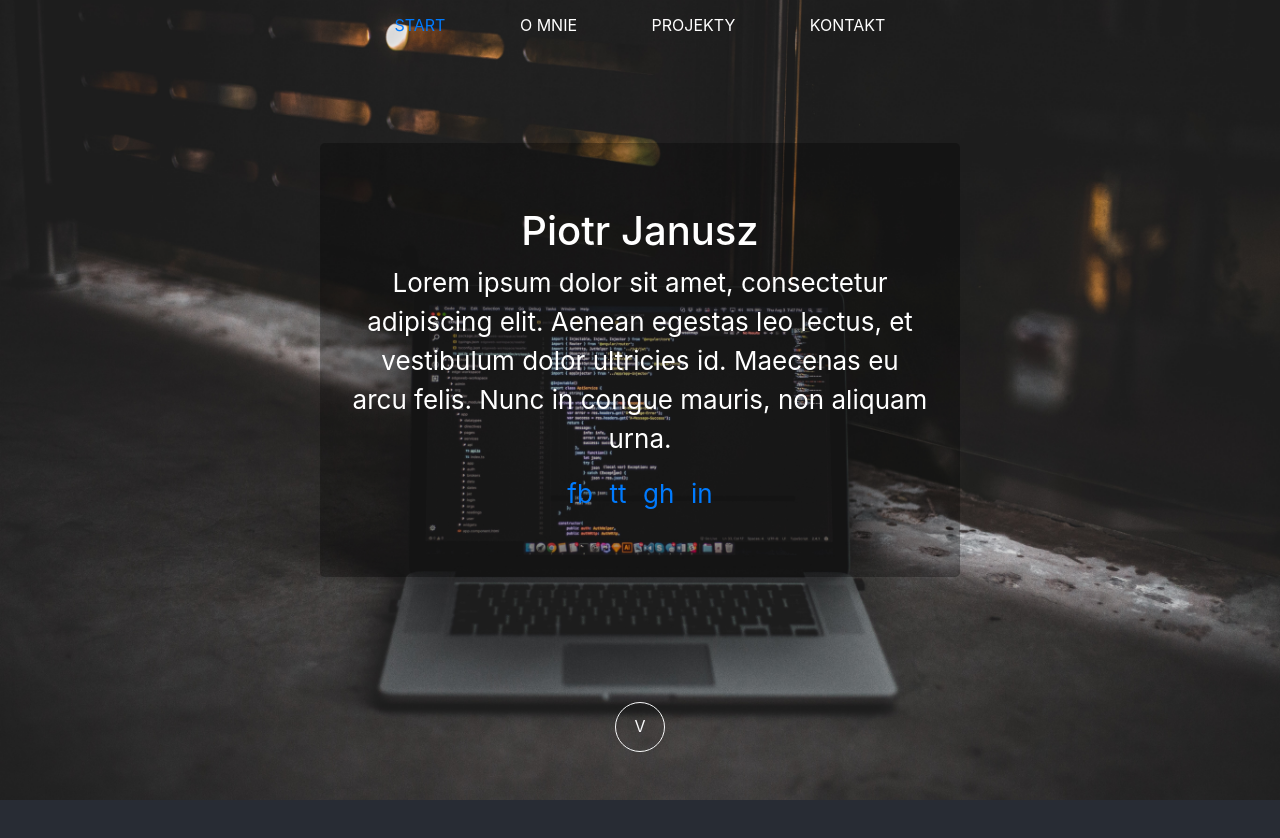
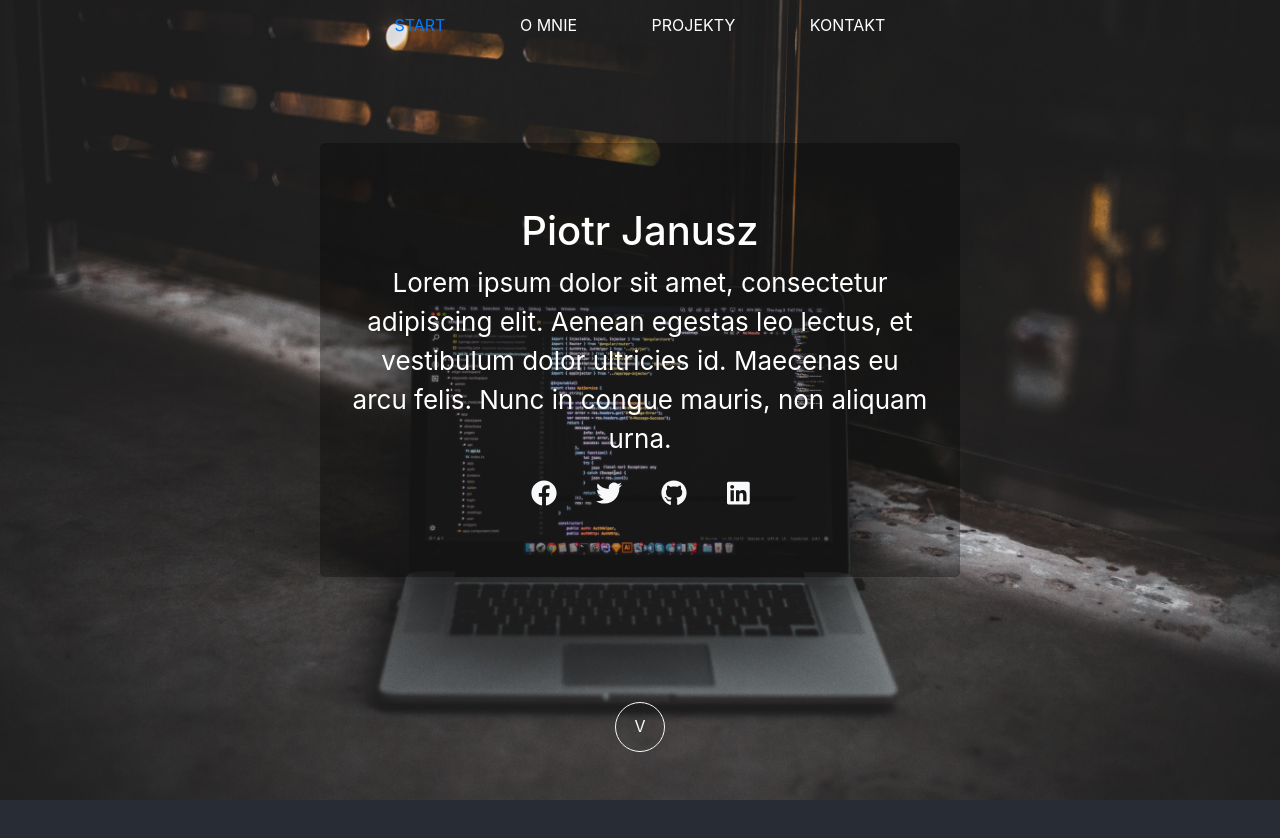
Before and after one commit to pjanusz/reactfolio, a React (Create React App) app: page / in a window 1280 px wide. Shown: the top 838 px of the page. Built offline with nearby package versions, Linux system fonts and the light colour scheme.

Commit message:
social icons

```diff
--- a/package.json
+++ b/package.json
@@ -3,6 +3,10 @@
   "version": "0.1.0",
   "private": true,
   "dependencies": {
+    "@fortawesome/fontawesome-svg-core": "^1.2.30",
+    "@fortawesome/free-brands-svg-icons": "^5.14.0",
+    "@fortawesome/free-solid-svg-icons": "^5.14.0",
+    "@fortawesome/react-fontawesome": "^0.1.11",
     "@testing-library/jest-dom": "^4.2.4",
     "@testing-library/react": "^9.5.0",
     "@testing-library/user-event": "^7.2.1",
--- a/public/data.json
+++ b/public/data.json
@@ -14,22 +14,22 @@
             {
                 "name": "fb",
                 "url": "http://facebook.com",
-                "icon": "icon"
+                "icon": "facebook"
             },
             {
                 "name": "tt",
                 "url": "http://twitter.com",
-                "icon": "icon"
+                "icon": "twitter"
             },
             {
                 "name": "gh",
                 "url": "http://github.com",
-                "icon": "icon"
+                "icon": "github"
             },
             {
                 "name": "in",
                 "url": "http://linkedin.com",
-                "icon": "icon"
+                "icon": "linkedin"
             }
         ]
     },
--- a/src/App.js
+++ b/src/App.js
@@ -1,11 +1,15 @@
 import React, { Component } from 'react';
 import $ from 'jquery';
 import './App.css';
+import {library} from '@fortawesome/fontawesome-svg-core';
+import {fab} from '@fortawesome/free-brands-svg-icons';
 import Navi from './components/navi';
 import Start from './components/start';
 import About from './components/about';
 import Projects from './components/projects';
 import Contact from './components/contact';
+
+library.add(fab);
 
 class App extends Component {
 
--- a/src/components/start.js
+++ b/src/components/start.js
@@ -1,6 +1,7 @@
 import React, {Component} from 'react';
 import {Jumbotron, Container} from 'react-bootstrap';
 import {Link} from 'react-scroll';
+import {FontAwesomeIcon as Icon} from '@fortawesome/react-fontawesome';
 
 class Start extends Component {
     render() {
@@ -10,7 +11,11 @@ class Start extends Component {
             var description = this.props.start.description;
             var sectionName = this.props.start.sectionName;
             var social = this.props.start.social.map(n => {
-                return <div key={n.name}><a href={n.url} target="_blank" rel="noopener noreferrer">{n.name}</a></div>
+                return <div key={n.name}>
+                            <a href={n.url} target="_blank" className="text-light" rel="noopener noreferrer">
+                                <Icon icon={['fab', `${n.icon}`]} />
+                            </a>
+                        </div>
             });
         }
 
@@ -20,7 +25,7 @@ class Start extends Component {
                     <Jumbotron className="start-main">
                         <h1 className="text-center">{me}</h1>
                         <p className="text-center">{description}</p>
-                        <div id="social" className="row justify-content-around mx-auto col-4">{social}</div>
+                        <div id="social" className="row justify-content-around mx-auto col-6">{social}</div>
                     </Jumbotron>
                 </Container>
                 <Link
```
Also changed, not shown: 1 other file (tests, documents, lock files or other folders).
